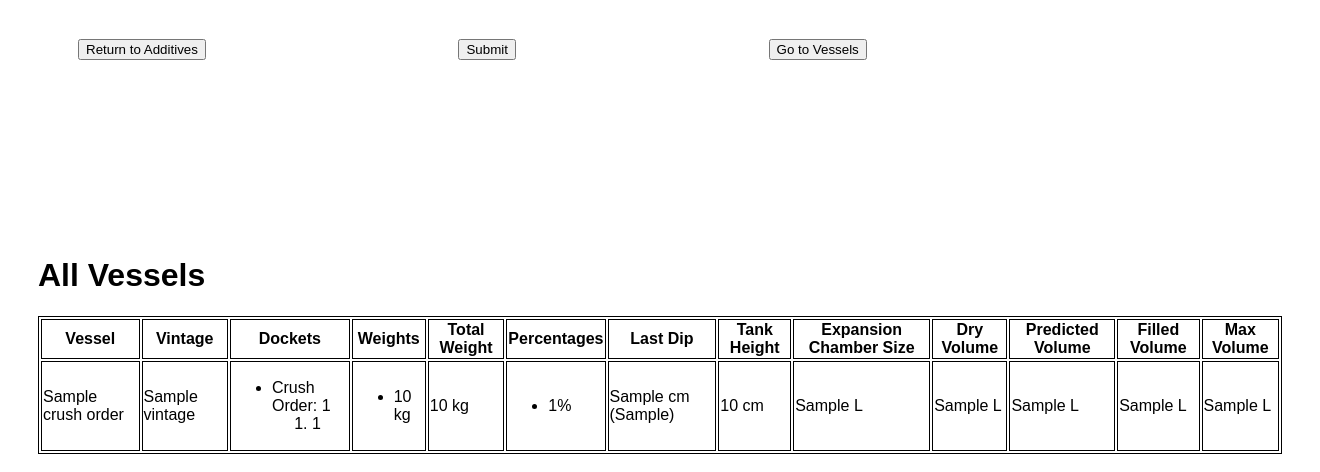
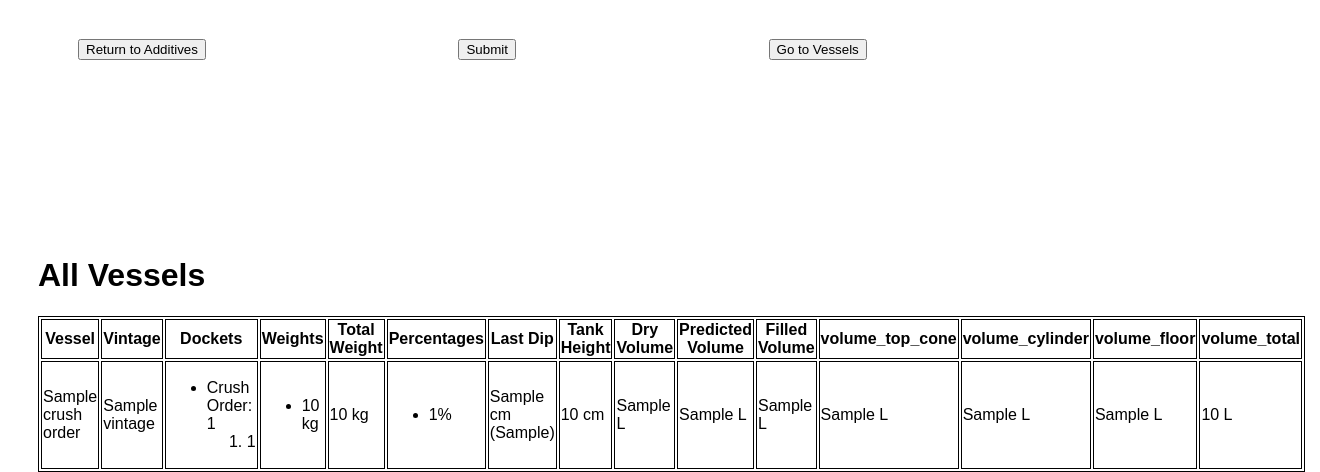
Before and after one commit to elthran/winery, a Django app: template templates/racking.html in a window 1320 px wide. Shown: the part 1170-1642 px from the top of the page. Run offline with Django 4.2, Linux system fonts and the light colour scheme; the template is opened without the code that fills it: most values are stand-ins (such as "Sample title", 1, 10 or a date in 2020).

Commit message:
volumes are now correct!

```diff
--- a/templates/racking.html
+++ b/templates/racking.html
@@ -165,11 +165,13 @@ table, th, td {
 		<th>Percentages</th>
 		<th>Last Dip</th>
 		<th>Tank Height</th>
-		<th>Expansion Chamber Size</th>
 		<th>Dry Volume</th>
 		<th>Predicted Volume</th>
 		<th>Filled Volume</th>
-		<th>Max Volume</th>
+		<th>volume_top_cone</th>
+		<th>volume_cylinder</th>
+		<th>volume_floor</th>
+		<th>volume_total</th>
 	</tr>
 	{% for vessel in data %}
 	<tr>
@@ -191,11 +193,13 @@ table, th, td {
 			<td><ul>{% for percent in vessel.percentages %}<li>{{ percent }}%</li>{% endfor %}</ul></td>
 			<td>{% for dip in vessel.dips.all %}{{ dip.dip_depth }} cm ({{ dip.dip_type }}){% endfor %}</td>
 			<td>{{ vessel.cylinder_height }} cm</td>
-			<td>{{ vessel.expansion_chamber_volume }} L</td>
 			<td>{{ vessel.unused_volume }} L</td>
 			<td>{{ vessel.predicted_volume }} L</td>
 			<td>{{ vessel.actual_volume }} L</td>
-			<td>{{ vessel.max_volume }} L</td>
+			<td>{{ vessel.volume_top_cone }} L</td>
+			<td>{{ vessel.volume_cylinder }} L</td>
+			<td>{{ vessel.volume_floor }} L</td>
+			<td>{{ vessel.volume_total }} L</td>
 		{% else %}
 			<td>{{ vessel.name }}</td>
 			<td>-</td>
@@ -206,10 +210,12 @@ table, th, td {
 			<td>-</td>
 			<td>{% for dip in vessel.dips.all %}{{ dip.dip_depth }} cm ({{ dip.dip_type }}){% endfor %}</td>
 			<td>{{ vessel.cylinder_height }} cm</td>
-			<td>{{ vessel.expansion_chamber_volume }} L</td>
 			<td>{{ vessel.unused_volume }} L</td>
 			<td>{{ vessel.actual_volume }} L</td>
-			<td>{{ vessel.max_volume }} L</td>
+			<td>{{ vessel.volume_top_cone }} L</td>
+			<td>{{ vessel.volume_cylinder }} L</td>
+			<td>{{ vessel.volume_floor }} L</td>
+			<td>{{ vessel.volume_total }} L</td>
 		{% endif %}
 	</tr>
 <!--		<tr>-->
```
Also changed, not shown: apps/models/vessels.py (+28 -0 lines).
